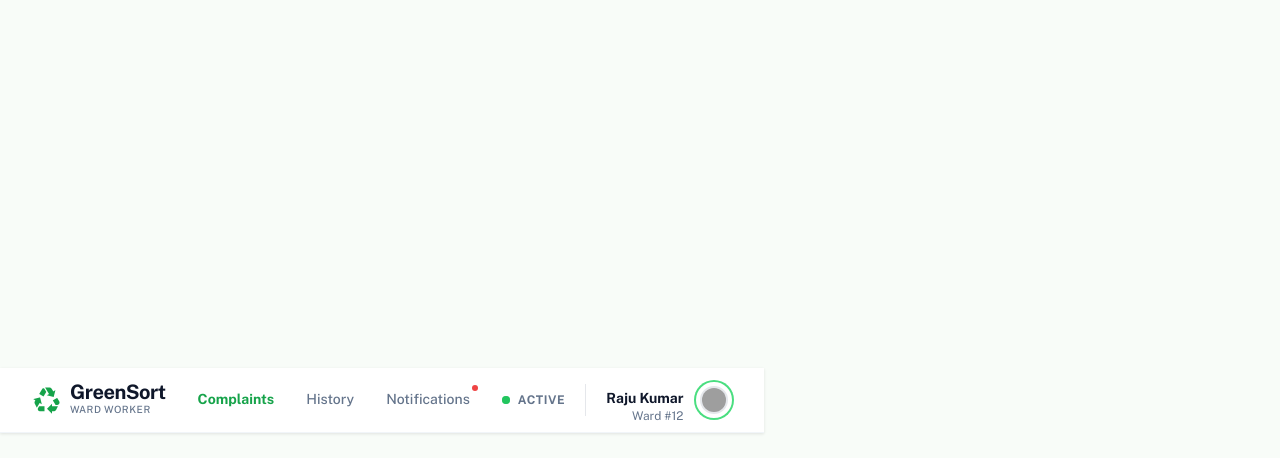
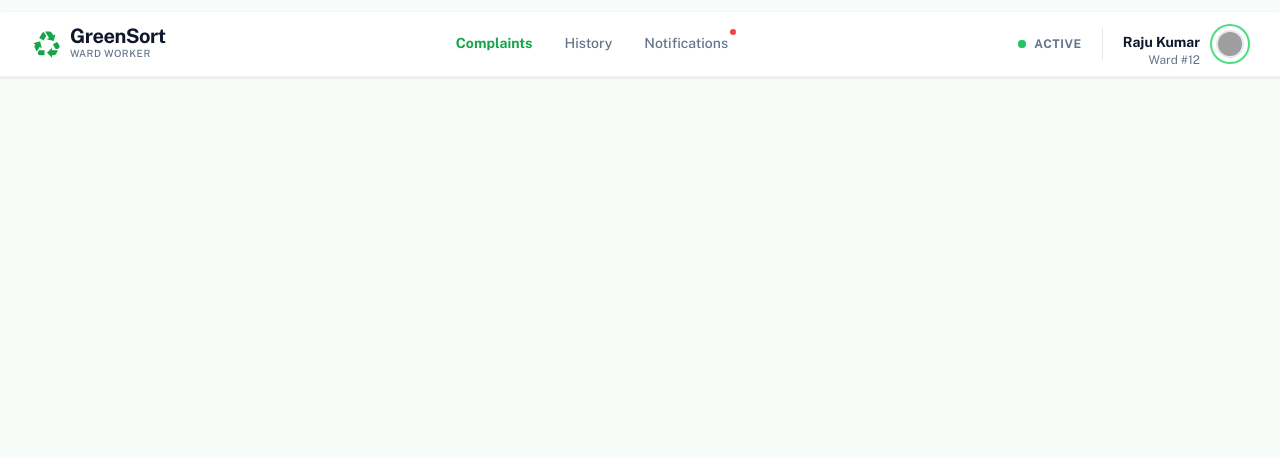
Before and after one commit to deeksha23042003/waste_management, a React (Vite) app: page /wardworker/dashboard in a window 1280 px wide. Shown: the top 458 px of the page. Built offline with nearby package versions, Linux system fonts and the light colour scheme; grey boxes are pictures that could not be loaded.

Commit message:
minor css change

```diff
--- a/src/pages/wardworker/WardWorkerHeader.css
+++ b/src/pages/wardworker/WardWorkerHeader.css
@@ -16,12 +16,13 @@
   z-index: 50;
   border-bottom: 1px solid #f1f5f9;
   font-family: 'Public Sans', sans-serif;
+  width: 100vw;
+  margin-top:0px ;
 }
 
 .ward-header-container {
   max-width: 80rem;
   margin: 0 auto;
-  padding: 0 1rem;
 }
 
 @media (min-width: 640px) {
--- a/src/pages/wardworker/WardWorkerPage.jsx
+++ b/src/pages/wardworker/WardWorkerPage.jsx
@@ -4,6 +4,8 @@ const ComponentName = () => {
   return (
     <div>
       <WardWorkerHeader />
+      <div style={{height:"89vh"}}></div>
+      {/* added dummy content so header stays up */}
     </div>
   );
 };
```
